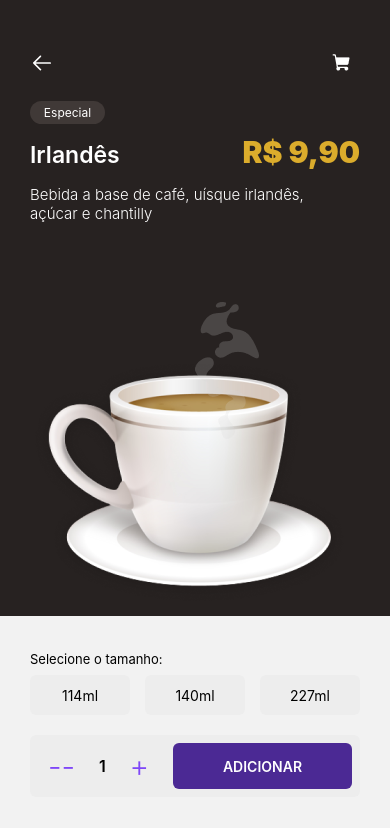
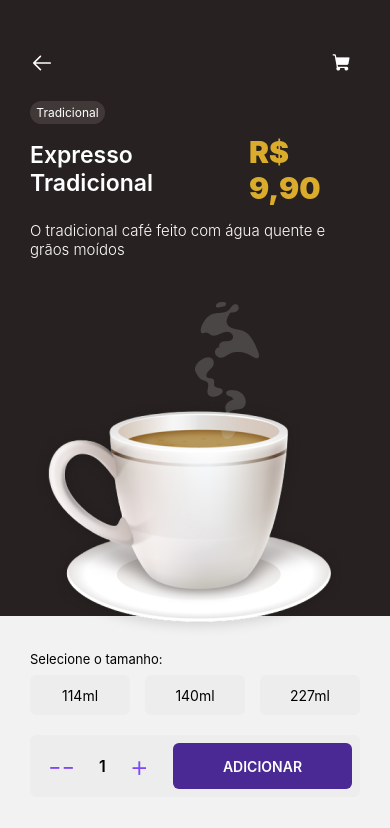
Before and after one commit to thulerjoao/CoffeeProject-Native, a React Native app: screen / in a window 390 px wide. Both pictures are taken after a click on the element 195 px from the left and 777 px from the top of the page. Shown: the top 828 px of the page. Built offline with nearby package versions, Linux system fonts and the light colour scheme.

Commit message:
feat: now, its possible to pass the product id to product page from horizontal and vertical cards

```diff
--- a/src/Pages/Home/components/HorizontalCard.tsx
+++ b/src/Pages/Home/components/HorizontalCard.tsx
@@ -15,8 +15,9 @@ import {
 
 const HorizontalCard = ({data}: any) => {
   const {navigate} = useNavigation<NavigationProp<ParamListBase>>();
+  const productId = data.id;
   return (
-    <CardBottom onPress={() => navigate('Product')}>
+    <CardBottom onPress={() => navigate('Product', {productId})}>
       <CardBottomImage source={data.imageSource} />
       <CardBottomTexts>
         <CardBottomTitle>{data.title}</CardBottomTitle>
--- a/src/Pages/Home/components/VerticalCard.tsx
+++ b/src/Pages/Home/components/VerticalCard.tsx
@@ -15,9 +15,9 @@ import {
 
 const VerticalCard = ({data}: any) => {
   const {navigate} = useNavigation<NavigationProp<ParamListBase>>();
-
+  const productId = data.id;
   return (
-    <CardTop onPress={() => navigate('Product')}>
+    <CardTop onPress={() => navigate('Product', {productId})}>
       <CardTopImage source={data.imageSource} />
       <CardTopType>{data.type}</CardTopType>
       <CardTopTitle>{data.title}</CardTopTitle>
--- a/src/Pages/product/components/Product.tsx
+++ b/src/Pages/product/components/Product.tsx
@@ -6,6 +6,7 @@ import coffee from '../assets/coffee.png';
 import whiteCart from '../assets/whiteCart.png';
 import whiteBackArrow from '../assets/whiteBackArrow.png';
 import Smoke from '../assets/Smoke.png';
+import {RouteProp, useRoute} from '@react-navigation/native';
 
 import {
   AddButton,
@@ -38,8 +39,17 @@ import {
   ParamListBase,
   useNavigation,
 } from '@react-navigation/native';
+import {productData} from '../../../globalMoked';
+// import {productData} from '../../../globalMoked';
+
+export interface ProductPageParams {
+  productId?: string;
+}
 
 const Product = () => {
+  const route = useRoute<RouteProp<Record<string, ProductPageParams>>>();
+  const {productId} = route.params;
+  const product = productData.find(element => element.id === productId);
   const [selectedSize, setSelectedSize] = useState<string>('');
   const [wasClicked, setWasClicked] = useState<boolean>(false);
   const [isSelected, setIsSelected] = useState<boolean>(false);
@@ -89,14 +99,12 @@ const Product = () => {
             <CartImage source={whiteCart} />
           </TouchableOpacity>
         </BackAndCart>
-        <TypeText>Especial</TypeText>
+        <TypeText>{product?.type}</TypeText>
         <TitleAndPrice>
-          <MainTitle>Irlandês</MainTitle>
-          <Price>R$ 9,90</Price>
+          <MainTitle>{product?.title}</MainTitle>
+          <Price>{product?.price}</Price>
         </TitleAndPrice>
-        <Description>
-          Bebida a base de café, uísque irlandês, açúcar e chantilly
-        </Description>
+        <Description>{product?.description}</Description>
         <SmokeImage source={Smoke} />
         <CupImage source={coffee} />
       </TopContainer>
--- a/src/redux/reduces/cartReducer/index.ts
+++ b/src/redux/reduces/cartReducer/index.ts
@@ -1,30 +1,38 @@
 import {createSlice} from '@reduxjs/toolkit';
-import {CoffeeItem} from '../../../globalTypes';
-import TopCup01 from '../../../Pages/cart/assets/TopCup01.png';
-import TopCup02 from '../../../Pages/cart/assets/TopCup02.png';
+import {CartItem} from '../../../globalTypes';
 
 interface cartListType {
-  cartList: CoffeeItem[];
+  cartList: CartItem[];
 }
+
+// const cart: any = [
+//   {
+//     id: '1',
+//     size: '227',
+//     amount: 1,
+//     productId: '1',
+//     price: 9.9,
+//   },
+// ];
 
 const initialState: cartListType = {
   cartList: [
-    {
-      id: '1',
-      imageSource: TopCup01,
-      type: 'Tradicional',
-      title: 'Irlandês',
-      size: '227ml',
-      price: 'R$ 9,90',
-    },
-    {
-      id: '2',
-      imageSource: TopCup02,
-      type: 'Tradicional',
-      title: 'Capuccino',
-      size: '227ml',
-      price: 'R$ 9,90',
-    },
+    // {
+    //   id: '1',
+    //   imageSource: TopCup01,
+    //   type: 'Tradicional',
+    //   title: 'Irlandês',
+    //   size: '227ml',
+    //   price: 'R$ 9,90',
+    // },
+    // {
+    //   id: '2',
+    //   imageSource: TopCup02,
+    //   type: 'Tradicional',
+    //   title: 'Capuccino',
+    //   size: '227ml',
+    //   price: 'R$ 9,90',
+    // },
     // {
     //   id: '3',
     //   imageSource: TopCup01,
```
Also changed, not shown: src/globalTypes/index.ts (+8 -0 lines).
